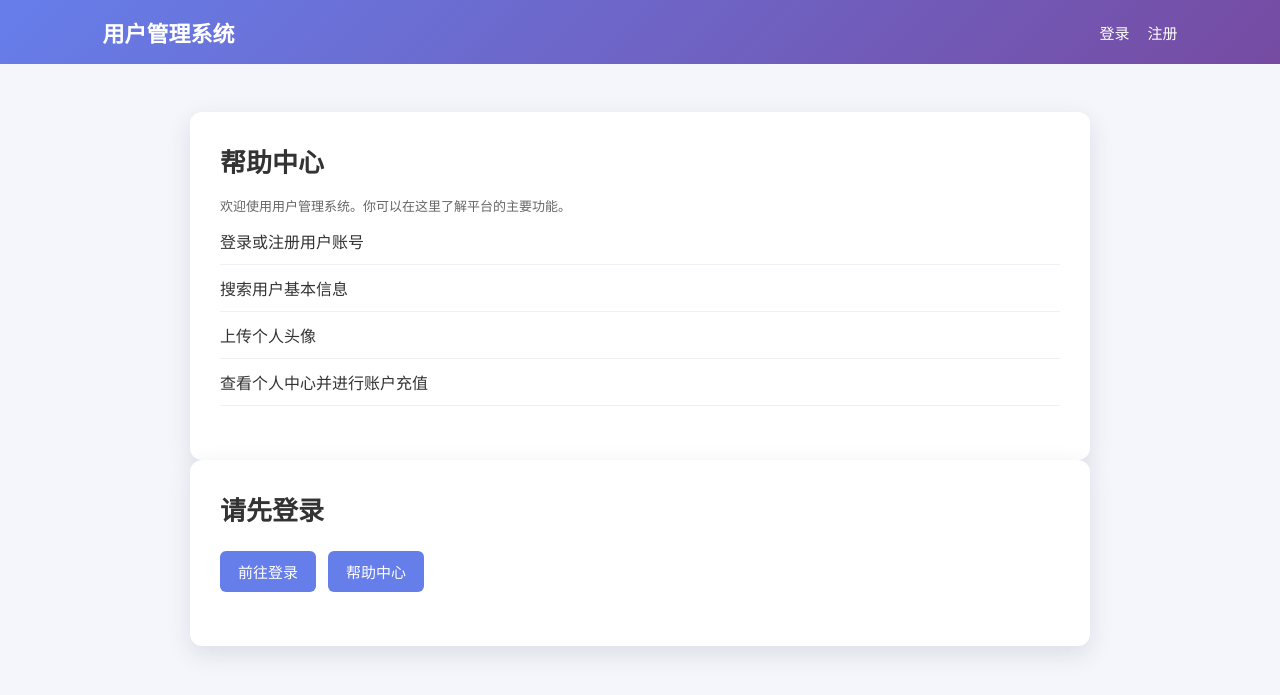
After one commit to KozukataYuri9/kzkt, a Flask app: page /page?name=help in a window 1280 px wide. The commit adds this page. Shown: the top 695 px of the page. Run offline with Flask 3, Linux system fonts and the light colour scheme.

Commit message:
fix file inclusion with page allowlist

```diff
--- a/password_fixed_app/app.py
+++ b/password_fixed_app/app.py
@@ -16,8 +16,14 @@ BASE_DIR = os.path.dirname(os.path.abspath(__file__))
 DATA_DIR = os.path.join(BASE_DIR, "data")
 DB_PATH = os.path.join(DATA_DIR, "users.db")
 UPLOAD_DIR = os.path.join(BASE_DIR, "static", "uploads")
+PAGES_DIR = os.path.join(BASE_DIR, "pages")
 MAX_RECHARGE_AMOUNT = Decimal("1000000.00")
 MONEY_QUANTUM = Decimal("0.01")
+
+ALLOWED_PAGES = {
+    "help": "help.html",
+    "help.html": "help.html",
+}
 
 ALLOWED_IMAGE_EXTENSIONS = {"jpg", "jpeg", "png", "gif", "webp"}
 ALLOWED_IMAGE_MIME_TYPES = {
@@ -189,6 +195,29 @@ def validate_avatar_file(file):
 def index():
     username = session.get("username")
     return render_template("index.html", user=public_user_info(username))
+
+
+@app.route("/page")
+def page():
+    name = request.args.get("name", "")
+    page_filename = ALLOWED_PAGES.get(name)
+
+    if page_filename:
+        file_path = os.path.join(PAGES_DIR, page_filename)
+        if os.path.isfile(file_path):
+            with open(file_path, "r", encoding="utf-8") as page_file:
+                page_content = page_file.read()
+        else:
+            page_content = "页面不存在"
+    else:
+        page_content = "页面不存在"
+
+    username = session.get("username")
+    return render_template(
+        "index.html",
+        user=public_user_info(username),
+        page_content=page_content,
+    )
 
 
 @app.route("/login", methods=["GET", "POST"])
--- /dev/null
+++ b/password_fixed_app/pages/help.html
@@ -0,0 +1,10 @@
+<section class="help-center">
+    <h1 class="card-title">帮助中心</h1>
+    <p class="help-text">欢迎使用用户管理系统。你可以在这里了解平台的主要功能。</p>
+    <ul class="user-list">
+        <li class="user-item">登录或注册用户账号</li>
+        <li class="user-item">搜索用户基本信息</li>
+        <li class="user-item">上传个人头像</li>
+        <li class="user-item">查看个人中心并进行账户充值</li>
+    </ul>
+</section>
--- a/password_fixed_app/templates/index.html
+++ b/password_fixed_app/templates/index.html
@@ -3,6 +3,12 @@
 {% block title %}首页 - 用户管理系统{% endblock %}
 
 {% block content %}
+{% if page_content is defined %}
+<section class="card">
+    <div class="dynamic-page-content">{{ page_content | safe }}</div>
+</section>
+{% endif %}
+
 <section class="card">
     {% if user %}
         <h1 class="card-title">欢迎回来，{{ user.username }}！</h1>
@@ -17,6 +23,7 @@
         <div class="action-row">
             <a class="button" href="/profile">个人中心</a>
             <a class="button" href="/upload">上传头像</a>
+            <a class="button" href="/page?name=help">帮助中心</a>
         </div>
 
         <section class="search-section">
@@ -57,7 +64,10 @@
         <a class="button" href="/logout">退出登录</a>
     {% else %}
         <h1 class="card-title">请先登录</h1>
-        <a class="button" href="/login">前往登录</a>
+        <div class="action-row">
+            <a class="button" href="/login">前往登录</a>
+            <a class="button" href="/page?name=help">帮助中心</a>
+        </div>
     {% endif %}
 </section>
 {% endblock %}
```
